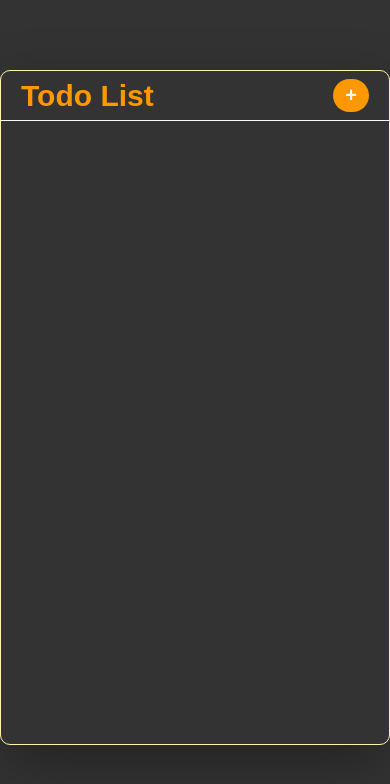
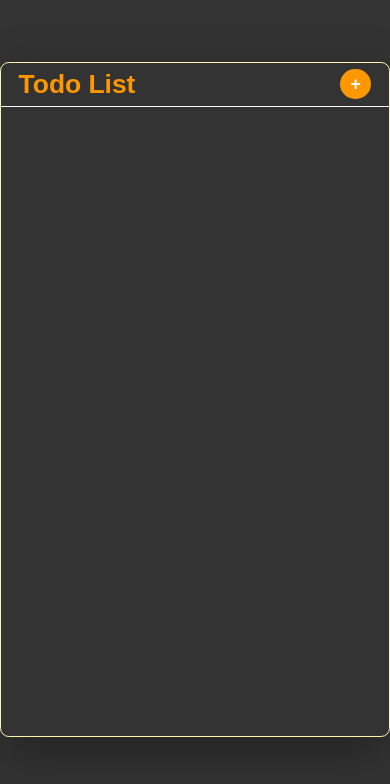
Before and after one commit to Sanjeev232/Todo-React, a React (Create React App) app: page / in a window 390 px wide. Shown: the top 784 px of the page. Built offline with nearby package versions, Linux system fonts and the light colour scheme.

Commit message:
removed hompage from package.json as it was causing problems while deploying in netlify

```diff
--- a/package.json
+++ b/package.json
@@ -2,7 +2,7 @@
   "name": "todoapp",
   "version": "0.1.0",
   "private": true,
-  "homepage": "https://Sanjeev232.github.io/Todo-React",
+
   "dependencies": {
     "@testing-library/jest-dom": "^4.2.4",
     "@testing-library/react": "^9.3.2",
--- a/src/App.css
+++ b/src/App.css
@@ -16,6 +16,10 @@
 
 html {
   font-size: 62.5%;
+
+  @media only screen and (max-width: 600px) {
+    font-size: 55%;
+  }
 }
 
 body {
```
